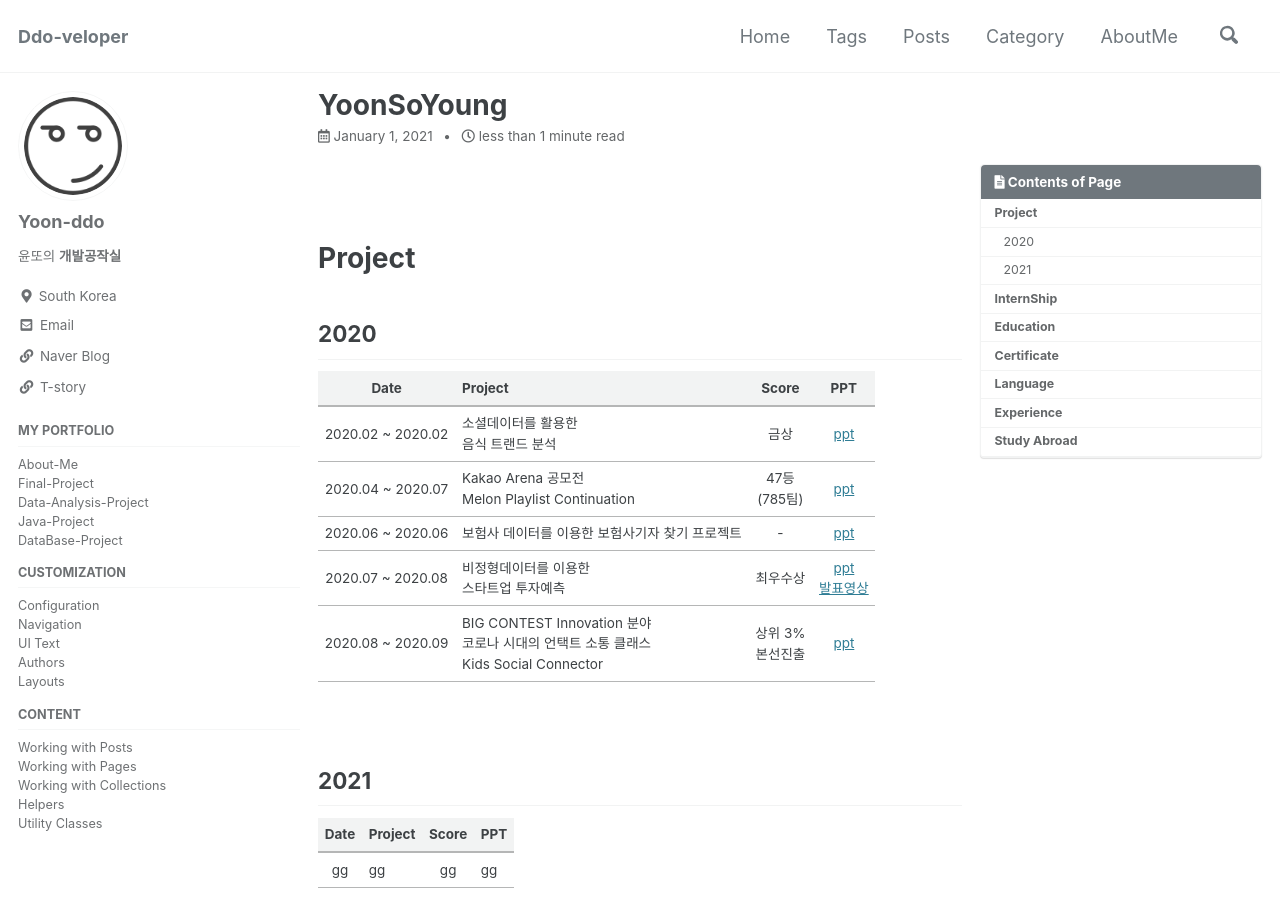
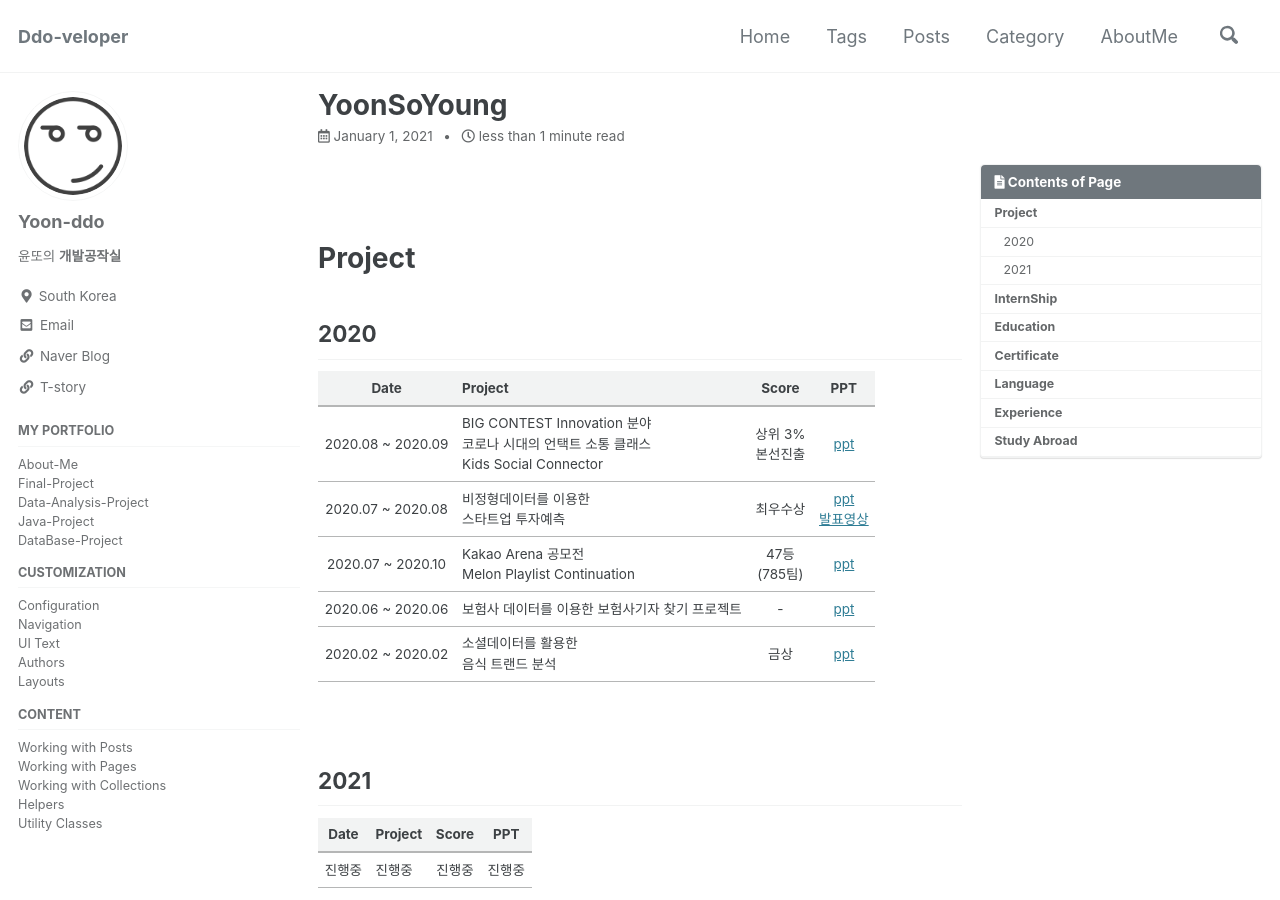
Before and after one commit to Yoon-ddo/Yoon-ddo.github.io, a Jekyll site: the page built from _posts/2021-01-01-YoonSoYoung.md, in a window 1280 px wide and 900 px high. Built offline with Jekyll 4.4.1, drawn with Linux system fonts in a browser that asks for light colours; cached includes are drawn as plain includes.

Commit message:
Update 2021-01-01-YoonSoYoung.md

```diff
--- a/_posts/2021-01-01-YoonSoYoung.md
+++ b/_posts/2021-01-01-YoonSoYoung.md
@@ -17,19 +17,21 @@ tags:
 
 | Date | Project | Score | PPT |
 |:---:|---|:---:|:---:|
+| 2020.08 ~ 2020.09 | BIG CONTEST Innovation 분야<br>코로나 시대의 언택트 소통 클래스<br>Kids Social Connector | 상위 3%<br>본선진출 | [ppt](https://drive.google.com/file/d/10qhIhG13L9pWxKrExeipfNKfCbu2_k_w/view?usp=sharing) |
+| 2020.07 ~ 2020.08 | 비정형데이터를 이용한<br>스타트업 투자예측 | 최우수상 | [ppt](https://drive.google.com/file/d/12WP2joZ01BSsQ5mTxnI1QgcjNpC0ySI3/view?usp=sharing)<br>[발표영상](https://youtu.be/fWgNljDLyxQ) |
+| 2020.07 ~ 2020.10 | Kakao Arena 공모전<br>Melon Playlist Continuation | 47등<br>(785팀) | [ppt](https://drive.google.com/file/d/1I87OgbYh7G-BU0-Mq2SwqL6xYWb8OC_T/view?usp=sharing) |
+| 2020.06 ~ 2020.06 | 보험사 데이터를 이용한 보험사기자 찾기 프로젝트 | - | [ppt](https://drive.google.com/file/d/1qu1vMrhqa-4YEvxG8CzWcbiu7i-GWfsK/view?usp=sharing) |
 | 2020.02 ~ 2020.02 | 소셜데이터를 활용한<br>음식 트랜드 분석 | 금상 | [ppt](https://drive.google.com/file/d/1TEVn6Pkuz4fggpctEIlzCXFxXGOHr3OZ/view?usp=sharing) |
-| 2020.04 ~ 2020.07 | Kakao Arena 공모전<br>Melon Playlist Continuation | 47등<br>(785팀) | [ppt](https://drive.google.com/file/d/1I87OgbYh7G-BU0-Mq2SwqL6xYWb8OC_T/view?usp=sharing) |
-| 2020.06 ~ 2020.06 | 보험사 데이터를 이용한 보험사기자 찾기 프로젝트 | - | [ppt](https://drive.google.com/file/d/1qu1vMrhqa-4YEvxG8CzWcbiu7i-GWfsK/view?usp=sharing) |
-| 2020.07 ~ 2020.08 | 비정형데이터를 이용한<br>스타트업 투자예측 | 최우수상 | [ppt](https://drive.google.com/file/d/12WP2joZ01BSsQ5mTxnI1QgcjNpC0ySI3/view?usp=sharing)<br>[발표영상](https://youtu.be/fWgNljDLyxQ) |
-| 2020.08 ~ 2020.09 | BIG CONTEST Innovation 분야<br>코로나 시대의 언택트 소통 클래스<br>Kids Social Connector | 상위 3%<br>본선진출 | [ppt](https://drive.google.com/file/d/10qhIhG13L9pWxKrExeipfNKfCbu2_k_w/view?usp=sharing) |
+
+
 
 <br>
 
 ## 2021
 
 | Date | Project | Score | PPT |
-|:---:|---|:---:|---|
-| gg | gg | gg | gg |
+|:---:|---|:---:|:---:|
+| 진행중 | 진행중 | 진행중 | 진행중 |
 
 <br><br><br><br>
 
```
